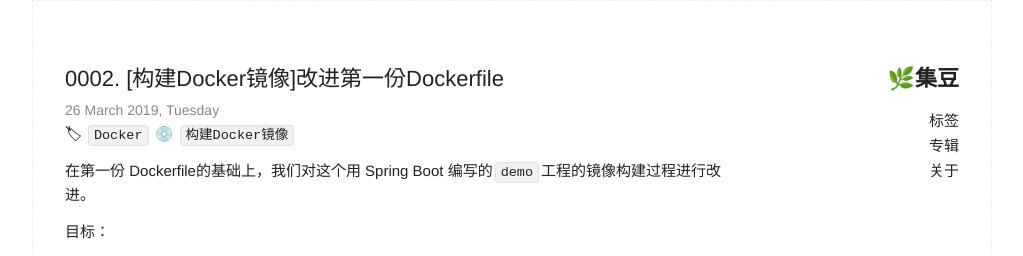
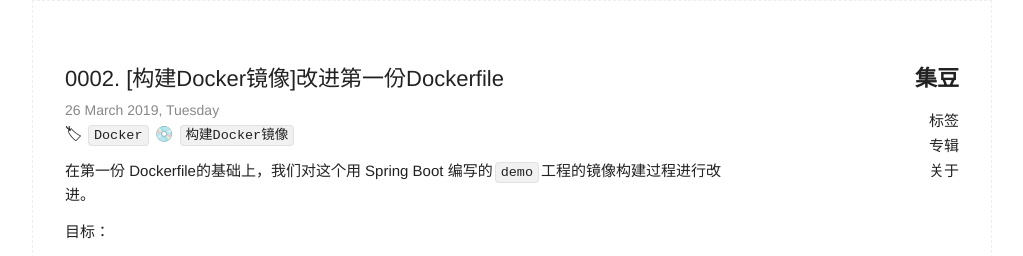
Before and after one commit to polybean/polybean.github.io-2019, a Jekyll site: the page built from index.html, in a window 1280 px wide. Shown: the top 256 px of the page, without its empty margins (128-1151 px from the left). Built offline with Jekyll 4.4.1, drawn with Linux system fonts in a browser that asks for light colours; the list of posts is cut into pages by our own code.

Commit message:
Remove emoji

```diff
--- a/_includes/header.html
+++ b/_includes/header.html
@@ -1,6 +1,6 @@
 <header class="site-header">
 
-  <h2 class="logo"><a href="{{ site.baseurl }}/">🌿{{ site.title }}</a></h2>
+  <h2 class="logo"><a href="{{ site.baseurl }}/">{{ site.title }}</a></h2>
 
   <div class="nav">
 
--- a/index.html
+++ b/index.html
@@ -1,6 +1,6 @@
 ---
 layout: default
-title: 🌿集豆
+title: 集豆
 ---
 <style>
   ul.pager { text-align: center; list-style: none; }
```
